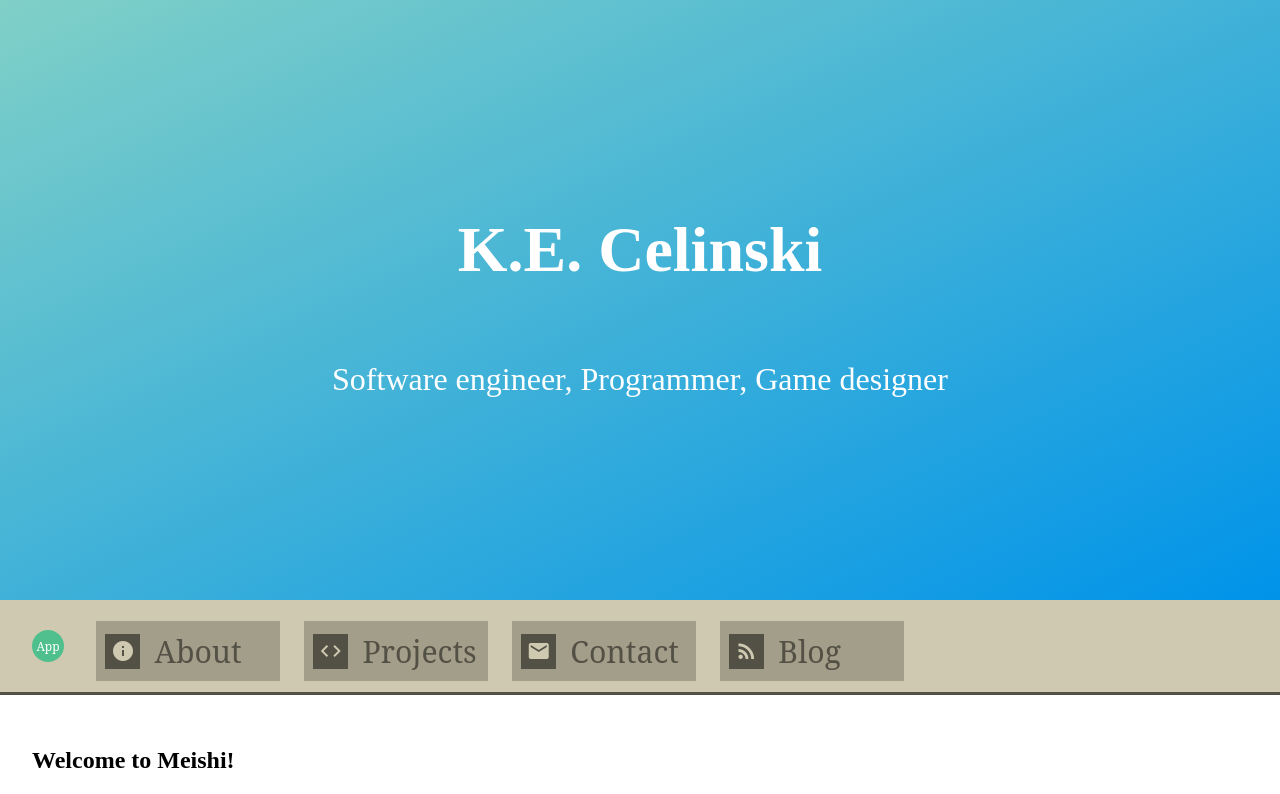
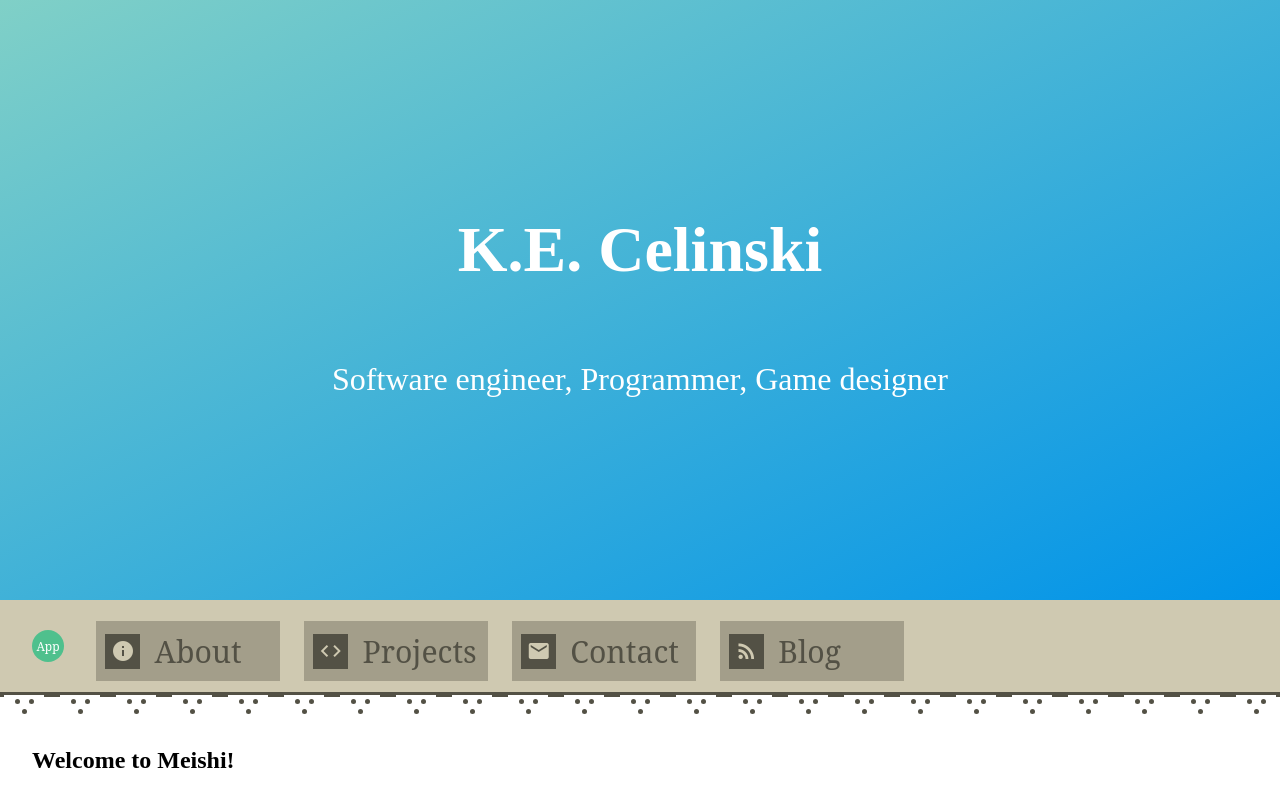
Before and after one commit to Altair115/Meishi, a Vue app: page / in a window 1280 px wide. Shown: the top 794 px of the page. Built offline with nearby package versions, Linux system fonts and the light colour scheme.

Commit message:
:sparkles: Accent now finaly moves with the NavBar (pardon the grammar and such for the last commits. remember folks sleep is important)

```diff
--- a/src/assets/nier-theme.css
+++ b/src/assets/nier-theme.css
@@ -26,7 +26,7 @@
     height: var(--nier-navbar-height);
     transition: background 0.3s, box-shadow 0.3s;
     box-shadow: none;
-    position: static;
+    position: relative;
     border-bottom: 3px solid var(--nier-separator);
     font-family: var(--nier-font-family);
     box-sizing: border-box;
--- a/src/components/navigation/NavBar.vue
+++ b/src/components/navigation/NavBar.vue
@@ -3,6 +3,7 @@ import { defineProps, nextTick } from "vue";
 import { useRouter, useRoute } from "vue-router";
 import NavBarItem from "@/components/navigation/NavBarItem.vue";
 import Logo from "@/components/common/logo.vue";
+import NierAccentBar from "@/components/common/NierAccentBar.vue";
 
 const props = defineProps({ sticky: Boolean });
 const router = useRouter();
@@ -59,6 +60,7 @@ function handleLogoClick(event: MouseEvent) {
         <NavBarItem to="/blog" label="Blog" icon="rss_feed" />
       </li>
     </ul>
+    <NierAccentBar :count="24" />
   </nav>
 </template>
 
```
